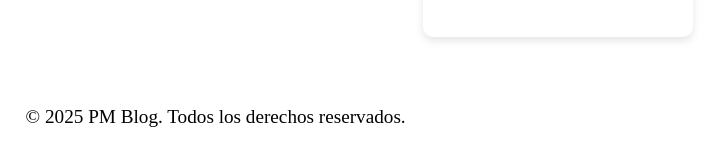
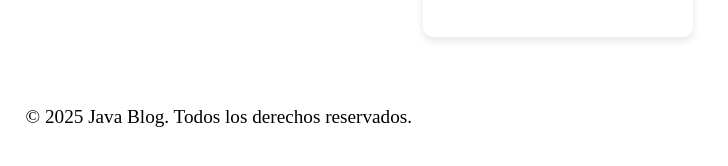
Before and after one commit to unciafidelis/Java-Blog, a Jekyll site: the page built from index.html, in a window 1280 px wide. Shown: the part 496-662 px from the top of the page, without its empty margins (0-728 px from the left). Built offline with Jekyll 4.4.1, drawn with Linux system fonts in a browser that asks for light colours; some web fonts are replaced; part of the change alters nothing that is shown.

Commit message:
Update _config.yml

```diff
--- a/_config.yml
+++ b/_config.yml
@@ -1,7 +1,7 @@
 # _config.yml
-title: PM Blog
-description: Un blog para la administración de proyectos
-baseurl: "/BlogPM"  # Si tu sitio está en el dominio raíz (ej. https://misitio.com), déjalo vacío
+title: Java Blog
+description: Un blog de apoyo para aprender a programar en JAVA
+baseurl: "/Java-Blog"  # Si tu sitio está en el dominio raíz (ej. https://misitio.com), déjalo vacío
 url: "http://unciafidelis.github.io"  # Tu dominio principal, por ejemplo, https://misitio.com
 markdown: kramdown
 
```
